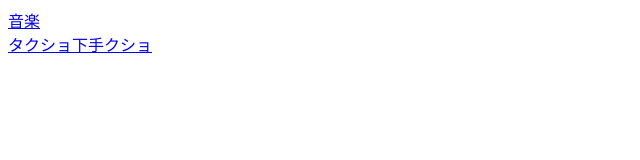
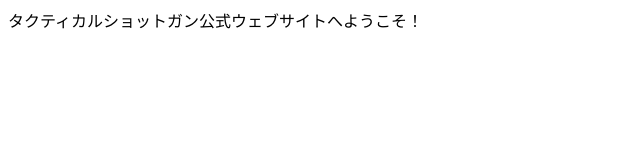
Before and after one commit to MrTCMS/web, a plain HTML site: page index.html in a window 1280 px wide. Shown: the whole page, without its empty margins (0-640 px from the left). Drawn offline with Linux system fonts and the light colour scheme.

Commit message:
Update index.html

```diff
--- a/index.html
+++ b/index.html
@@ -1,11 +1,10 @@
 <html>
 <head>
 <link rel="shortcut icon" href="IMG_f9j0pi.jpg" type="image/x-icon">
-<title>分岐点</title>
+<title>タクティカルショットガン公式ウェブサイト</title>
 <meta name="viewport" content="width=device-width">
 </head>
 <body>
-<a href="https://tacshoman.github.io/test/music/music.html" target="_blank">音楽</a><br>
-<a href="https://tacshoman.github.io/test/tacsho.html" target="_blank">タクショ下手クショ</a><br>
-</body>
+タクティカルショットガン公式ウェブサイトへようこそ！
+  </body>
 </html>
```
